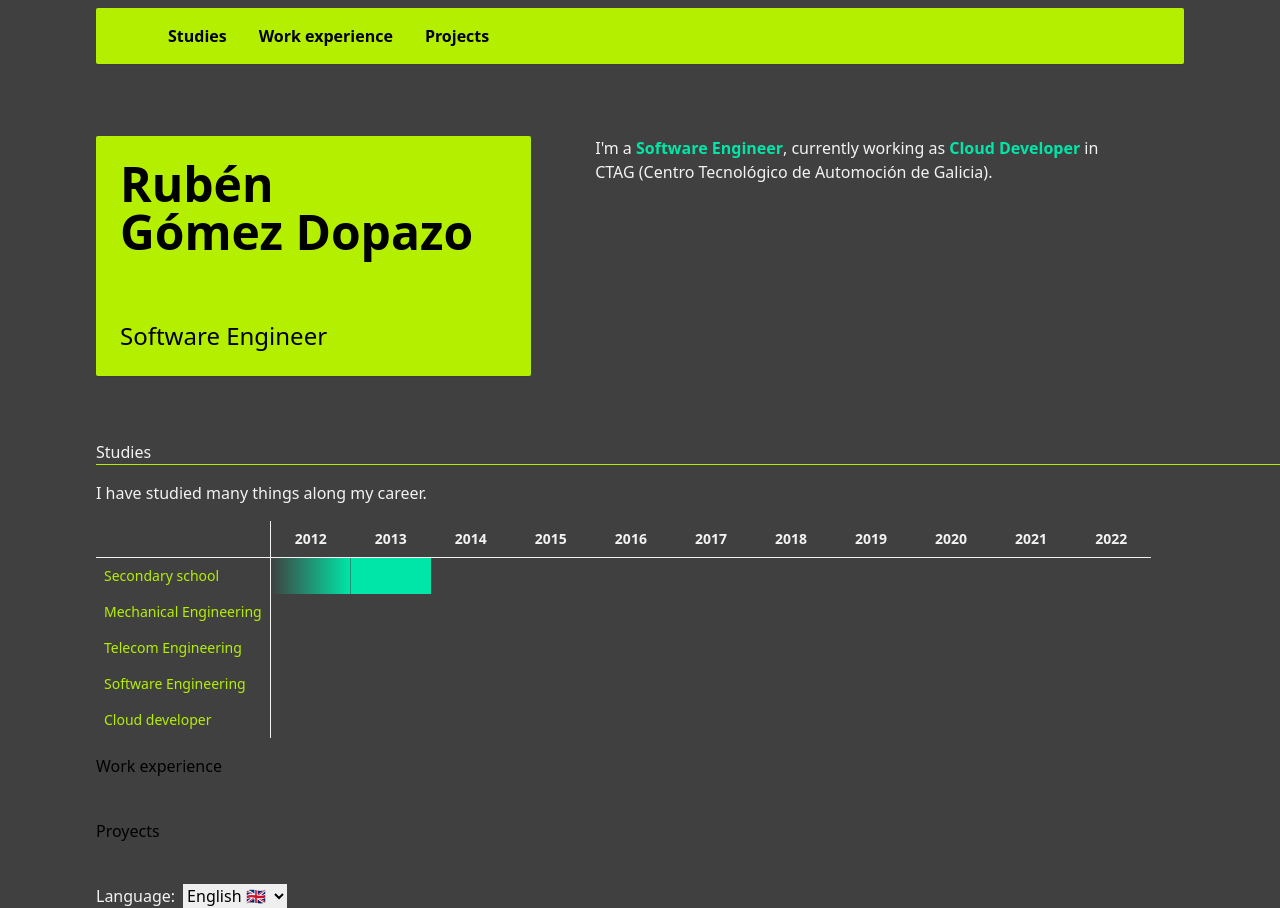
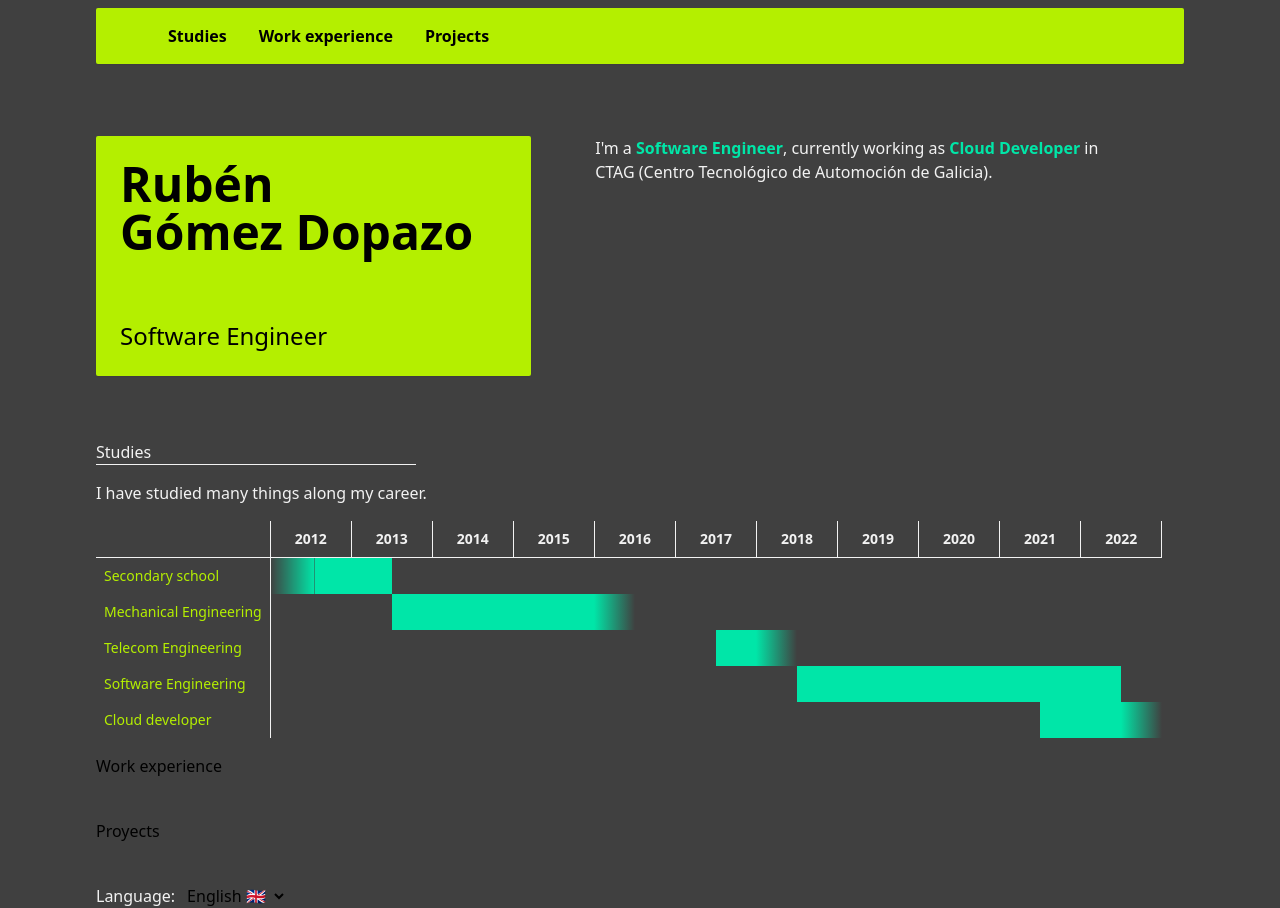
Before and after one commit to Rebun13/old_web, a Vue app: page / in a window 1280 px wide. Shown: the top 908 px of the page. Built offline with nearby package versions, Linux system fonts and the light colour scheme.

Commit message:
Corrected color definition and ended studies chart Studies chart completed with the time bands. Ruben Gomez Dopazo

```diff
--- a/src/assets/base.css
+++ b/src/assets/base.css
@@ -4,10 +4,10 @@
 
 @layer base {
   :root {
-    --color-primary: rgb(180 239 0); /* #B4E600 */
-    --color-secondary: rgb(64 64 64); /* #404040 */
-    --color-accent: rgb(0 230 168); /* #00E6A8 */
-    --color-clear: rgb(242 242 242); /* #F2F2F2 */
+    --color-primary: 180 239 0; /* #B4E600 */
+    --color-secondary: 64 64 64; /* #404040 */
+    --color-accent: 0 230 168; /* #00E6A8 */
+    --color-clear: 242 242 242; /* #F2F2F2 */
   }
   body {
     @apply bg-secondary bg-fixed
--- a/src/components/Studies.vue
+++ b/src/components/Studies.vue
@@ -5,7 +5,7 @@
   <div class="ml-24 mr-24 w-full">
     <div id="studies-header" class="w-full mb-4">
       <h1 class="text-clear">{{ $t("headerStudies") }}</h1>
-      <hr class="my-0 h-px w-full bg-primary border-0">
+      <hr class="my-0 h-px w-1/4 bg-clear border-0">
     </div>
     <div id="studies-content" class="w-full">
       <div id="studies-text" class="flex">
@@ -16,17 +16,17 @@
           <thead  scope="col" class="border-b text-sm font-medium text-clear text-center">
             <tr>
               <th class="px-6 py-1 border-r"></th>
-              <th class="px-6 py-1">2012</th>
-              <th class="px-6 py-2">2013</th>
-              <th class="px-6 py-1">2014</th>
-              <th class="px-6 py-1">2015</th>
-              <th class="px-6 py-1">2016</th>
-              <th class="px-6 py-1">2017</th>
-              <th class="px-6 py-1">2018</th>
-              <th class="px-6 py-1">2019</th>
-              <th class="px-6 py-1">2020</th>
-              <th class="px-6 py-1">2021</th>
-              <th class="px-6 py-1">2022</th>
+              <th class="px-6 py-1 border-r" colspan="2">2012</th>
+              <th class="px-6 py-2 border-r" colspan="2">2013</th>
+              <th class="px-6 py-1 border-r" colspan="2">2014</th>
+              <th class="px-6 py-1 border-r" colspan="2">2015</th>
+              <th class="px-6 py-1 border-r" colspan="2">2016</th>
+              <th class="px-6 py-1 border-r" colspan="2">2017</th>
+              <th class="px-6 py-1 border-r" colspan="2">2018</th>
+              <th class="px-6 py-1 border-r" colspan="2">2019</th>
+              <th class="px-6 py-1 border-r" colspan="2">2020</th>
+              <th class="px-6 py-1 border-r" colspan="2">2021</th>
+              <th class="px-6 py-1 border-r" colspan="2">2022</th>
             </tr>
           </thead>
           <tbody>
@@ -36,6 +36,15 @@
               </td>
               <td class="bg-gradient-to-l from-accent"></td>
               <td class="bg-accent"></td>
+              <td class="bg-accent"></td>
+              <td></td>
+              <td></td>
+              <td></td>
+              <td></td>
+              <td></td>
+              <td></td>
+              <td></td>
+              <td></td>
               <td></td>
               <td></td>
               <td></td>
@@ -50,6 +59,17 @@
               <td class="p-2 border-r text-clear">
                 <span class="text-primary hover:text-accent">Mechanical Engineering</span>
               </td>
+              <td></td>
+              <td></td>
+              <td></td>
+              <td class="bg-accent"></td>
+              <td class="bg-accent"></td>
+              <td class="bg-accent"></td>
+              <td class="bg-accent"></td>
+              <td class="bg-accent"></td>
+              <td class="bg-gradient-to-r from-accent"></td>
+              <td></td>
+              <td></td>
               <td></td>
               <td></td>
               <td></td>
@@ -77,6 +97,17 @@
               <td></td>
               <td></td>
               <td></td>
+              <td class="bg-accent"></td>
+              <td class="bg-gradient-to-r from-accent"></td>
+              <td></td>
+              <td></td>
+              <td></td>
+              <td></td>
+              <td></td>
+              <td></td>
+              <td></td>
+              <td></td>
+              <td></td>
             </tr>
             <tr scope="col" class="text-sm font-medium text-primary hover:text-accent px-6 py-4 text-left">
               <td class="p-2 border-r text-clear">
@@ -92,6 +123,17 @@
               <td></td>
               <td></td>
               <td></td>
+              <td></td>
+              <td></td>
+              <td></td>
+              <td class="bg-accent"></td>
+              <td class="bg-accent"></td>
+              <td class="bg-accent"></td>
+              <td class="bg-accent"></td>
+              <td class="bg-accent"></td>
+              <td class="bg-accent"></td>
+              <td class="bg-accent"></td>
+              <td class="bg-accent"></td>
               <td></td>
             </tr>
             <tr scope="col" class="text-sm font-medium text-primary hover:text-accent px-6 py-4 text-left">
@@ -109,6 +151,17 @@
               <td></td>
               <td></td>
               <td></td>
+              <td></td>
+              <td></td>
+              <td></td>
+              <td></td>
+              <td></td>
+              <td></td>
+              <td></td>
+              <td></td>
+              <td class="bg-accent"></td>
+              <td class="bg-accent"></td>
+              <td class="bg-gradient-to-r from-accent"></td>
             </tr>
           </tbody>
         </table>
--- a/tailwind.config.js
+++ b/tailwind.config.js
@@ -5,10 +5,10 @@ module.exports = {
   ],
   theme: {
     colors: {
-      primary: 'var(--color-primary)',
-      secondary: 'var(--color-secondary)',
-      accent: 'var(--color-accent)',
-      clear: 'var(--color-clear)'
+      primary: 'rgb(var(--color-primary) / <alpha-value>)',
+      secondary: 'rgb(var(--color-secondary) / <alpha-value>)',
+      accent: 'rgb(var(--color-accent) / <alpha-value>)',
+      clear: 'rgb(var(--color-clear) / <alpha-value>)'
     },
     extend: {},
   },
```
